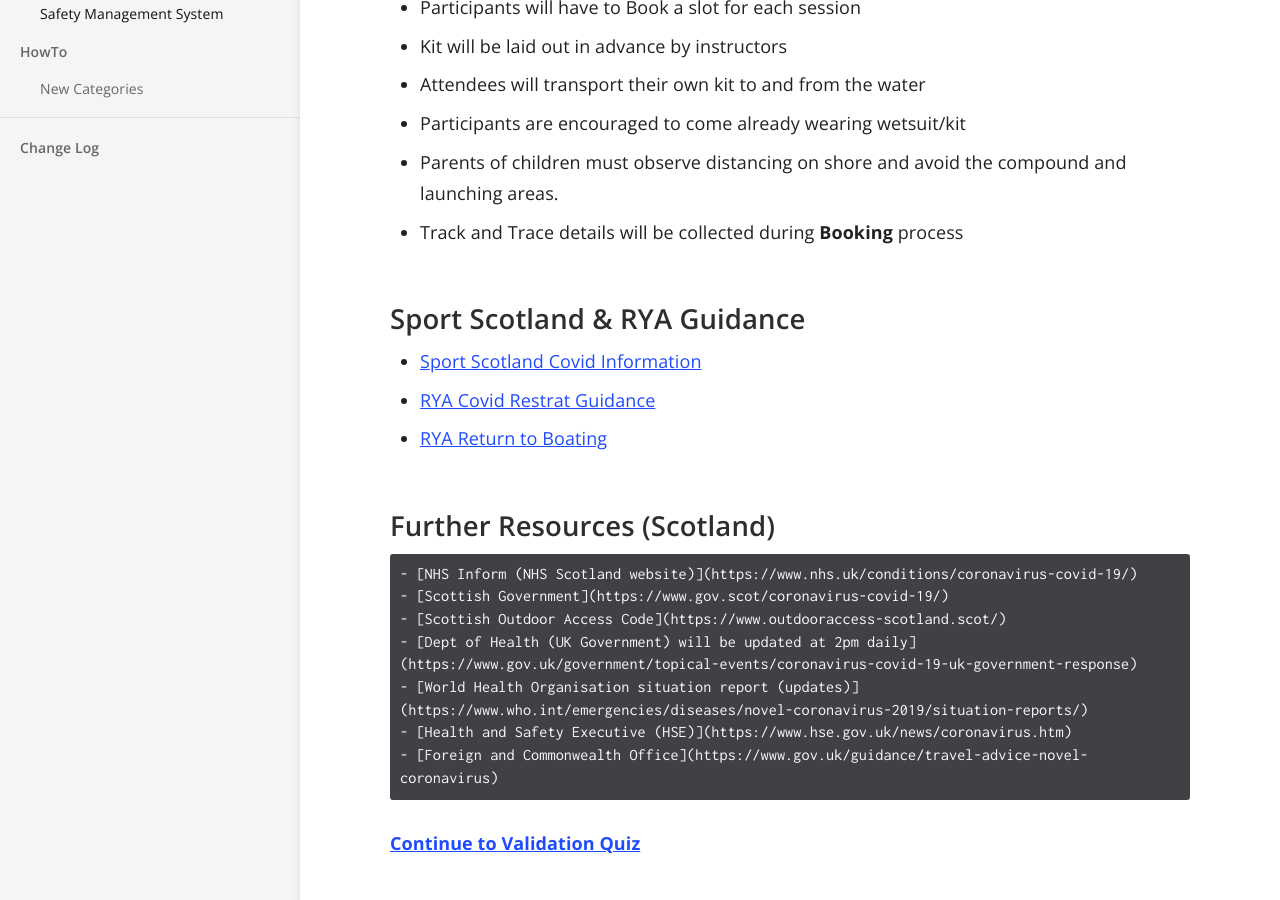
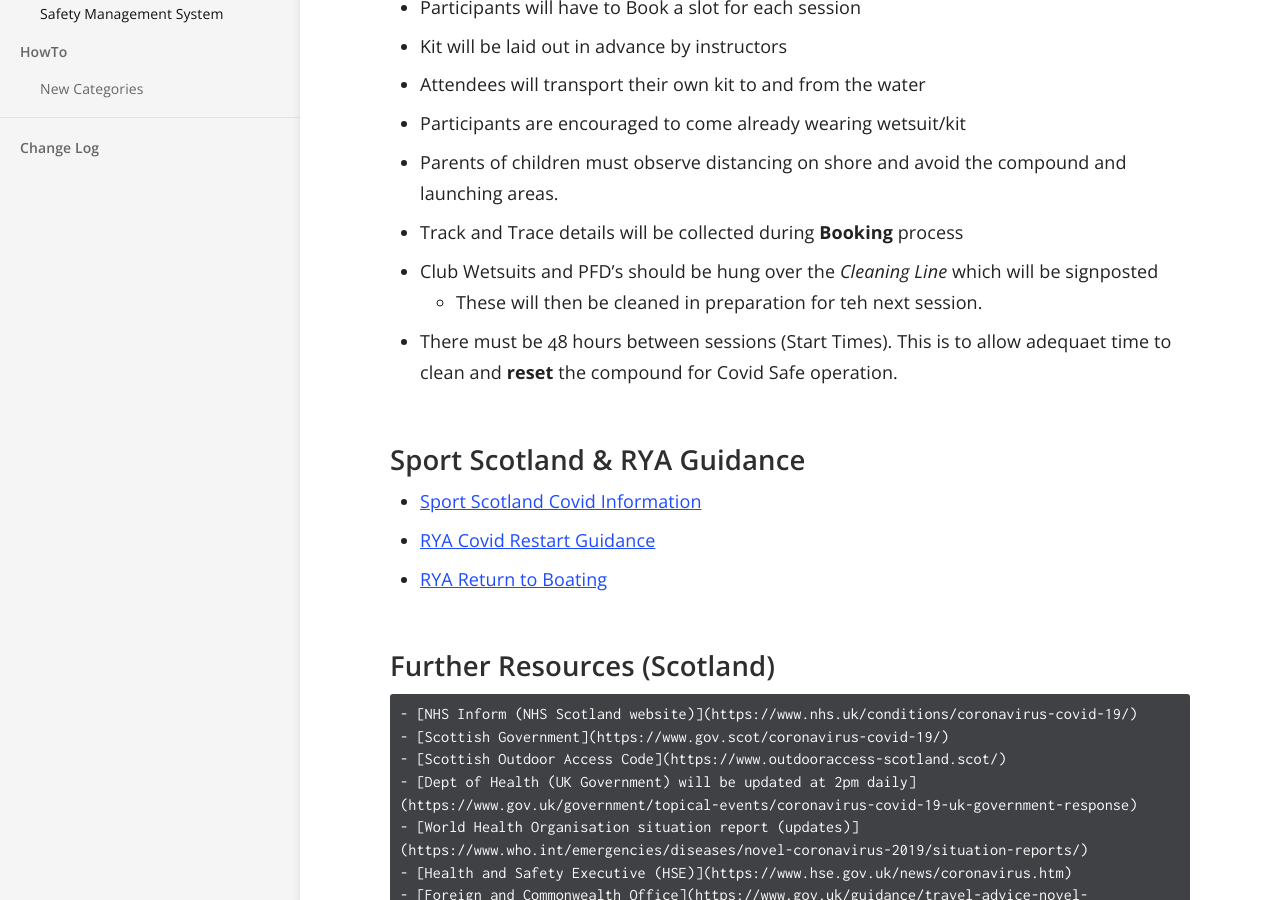
Before and after one commit to numbat70/clyde, a Jekyll site: the page built from _docs/Content/28-SUP_SMS_COVID.md, in a window 1280 px wide and 900 px high, scrolled down 768 px. Built offline with Jekyll 4.4.1, drawn with Linux system fonts in a browser that asks for light colours.

Commit message:
Update 28-SUP_SMS_COVID.md
mk

```diff
--- a/_docs/Content/28-SUP_SMS_COVID.md
+++ b/_docs/Content/28-SUP_SMS_COVID.md
@@ -24,13 +24,18 @@ order: 28
 - Participants are encouraged to come already wearing wetsuit/kit
 - Parents of children must observe distancing on shore and avoid the compound and launching areas.
 - Track and Trace details will be collected during **Booking** process
+- Club Wetsuits and PFD's should be hung over the *Cleaning Line* which will be signposted
+	- These will then be cleaned in preparation for teh next session.
+- There must be 48 hours between sessions (Start Times). This is to allow adequaet time to clean and **reset** the compound for Covid Safe operation.
+
+
 
 
 
 ## Sport Scotland & RYA Guidance
 - [Sport Scotland Covid Information](https://sportscotland.org.uk/covid-19/)
-- [RYA Covid Restrat Guidance](https://www.rya.org.uk/training-support/Pages/covid-19-return-to-boating-guidance.aspx)
-- [RYA Return to Boating](https://www.rya.org.uk/programmes/Pages/return-to-boating.aspx)
+- [RYA Covid Restart Guidance](https://www.rya.org.uk/training-support/Pages/covid-19-return-to-boating-guidance.aspx)
+- [RYA Return to Boating](https://www.rya.org.uk/scotland/representation/Pages/Return-to-Boating.aspx)
 
 ## Further Resources (Scotland)
 
```
